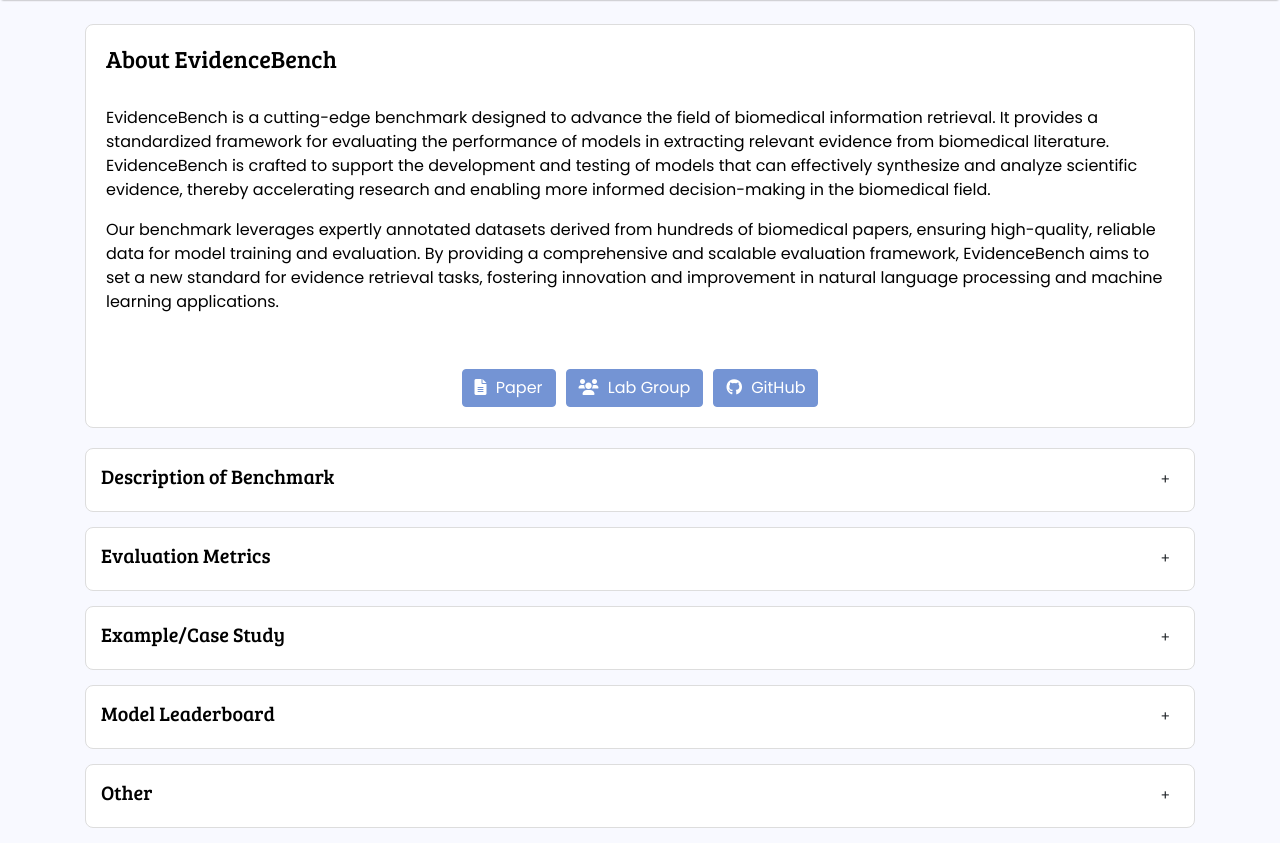
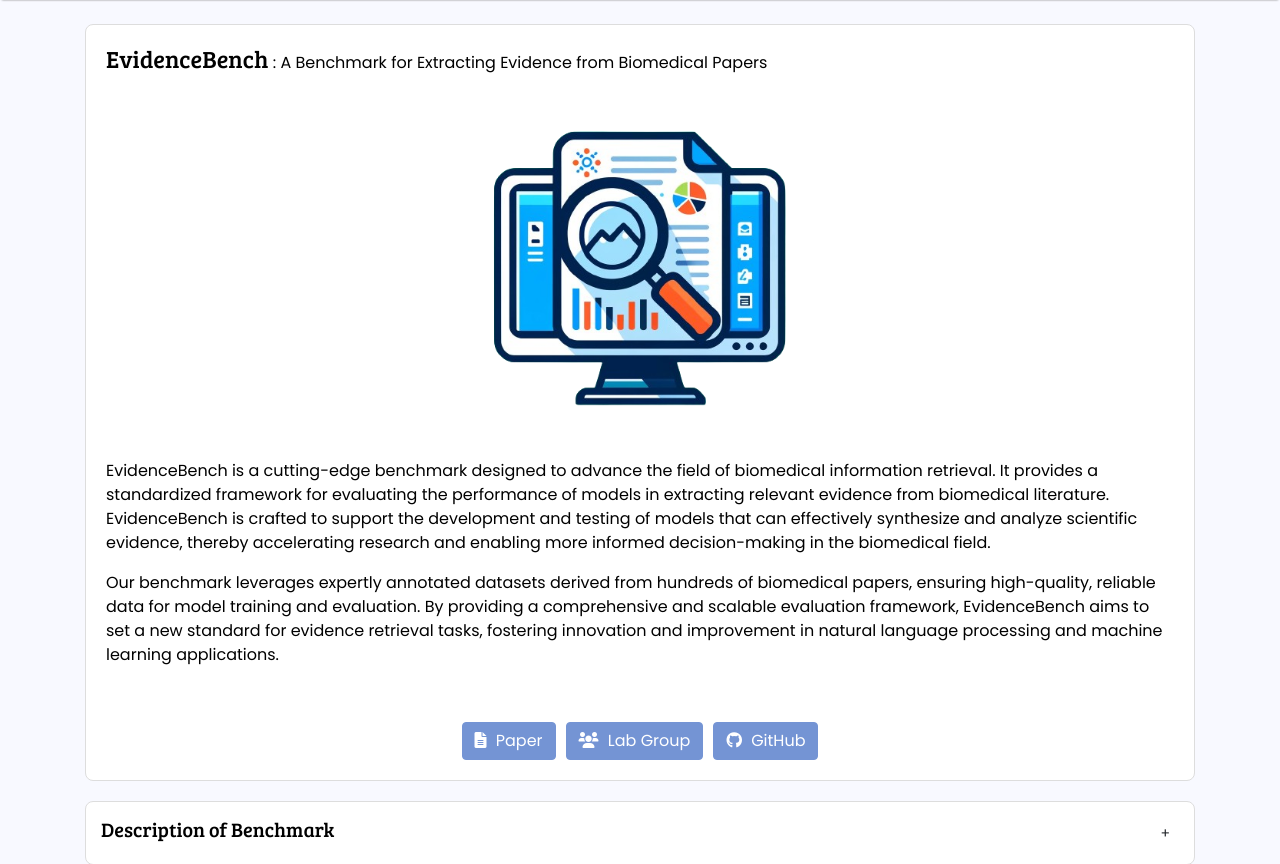
Before and after one commit to jordanboskovich/UImockup, a Node server app: page / in a window 1280 px wide. Shown: the part 70-934 px from the top of the page. Before the commit the page ends 898 px from the top, so only its background shows below. Run offline with Node 20, Linux system fonts and the light colour scheme; some libraries are stand-ins or nearby versions.

Commit message:
added image

```diff
--- a/views/index.ejs
+++ b/views/index.ejs
@@ -161,6 +161,18 @@
         .dark-mode .custom-control-label .fa-moon {
             color: #fff;
         }
+
+        .inline{
+          display: inline;
+        }
+
+      .center-image {
+        text-align: center;
+      }
+      .small-image {
+          width: 30vw;
+          height: auto;
+      }
     </style>
 </head>
 <body>
@@ -177,7 +189,13 @@
 
     <div class="container mt-4">
         <div class="floating-div" id="description-div">
-            <h4 class="titleFont">About EvidenceBench</h4><br>
+          <h4 class="titleFont inline">EvidenceBench</h4>
+          <p class="inline">: A Benchmark for Extracting Evidence from Biomedical Papers</p>
+
+          <div class="center-image">
+            <img src="/images/icon.png" alt="evidencebench icon" class="small-image">
+          </div>
+
           <p>EvidenceBench is a cutting-edge benchmark designed to advance the field of biomedical information retrieval. It provides a standardized framework for evaluating the performance of models in extracting relevant evidence from biomedical literature. EvidenceBench is crafted to support the development and testing of models that can effectively synthesize and analyze scientific evidence, thereby accelerating research and enabling more informed decision-making in the biomedical field.</p>
 
           <p>Our benchmark leverages expertly annotated datasets derived from hundreds of biomedical papers, ensuring high-quality, reliable data for model training and evaluation. By providing a comprehensive and scalable evaluation framework, EvidenceBench aims to set a new standard for evidence retrieval tasks, fostering innovation and improvement in natural language processing and machine learning applications.</p><br>
```
Also changed, not shown: public/images/icon.png (added), 2 other files. Lines whose indentation alone changed are shown as unchanged.
